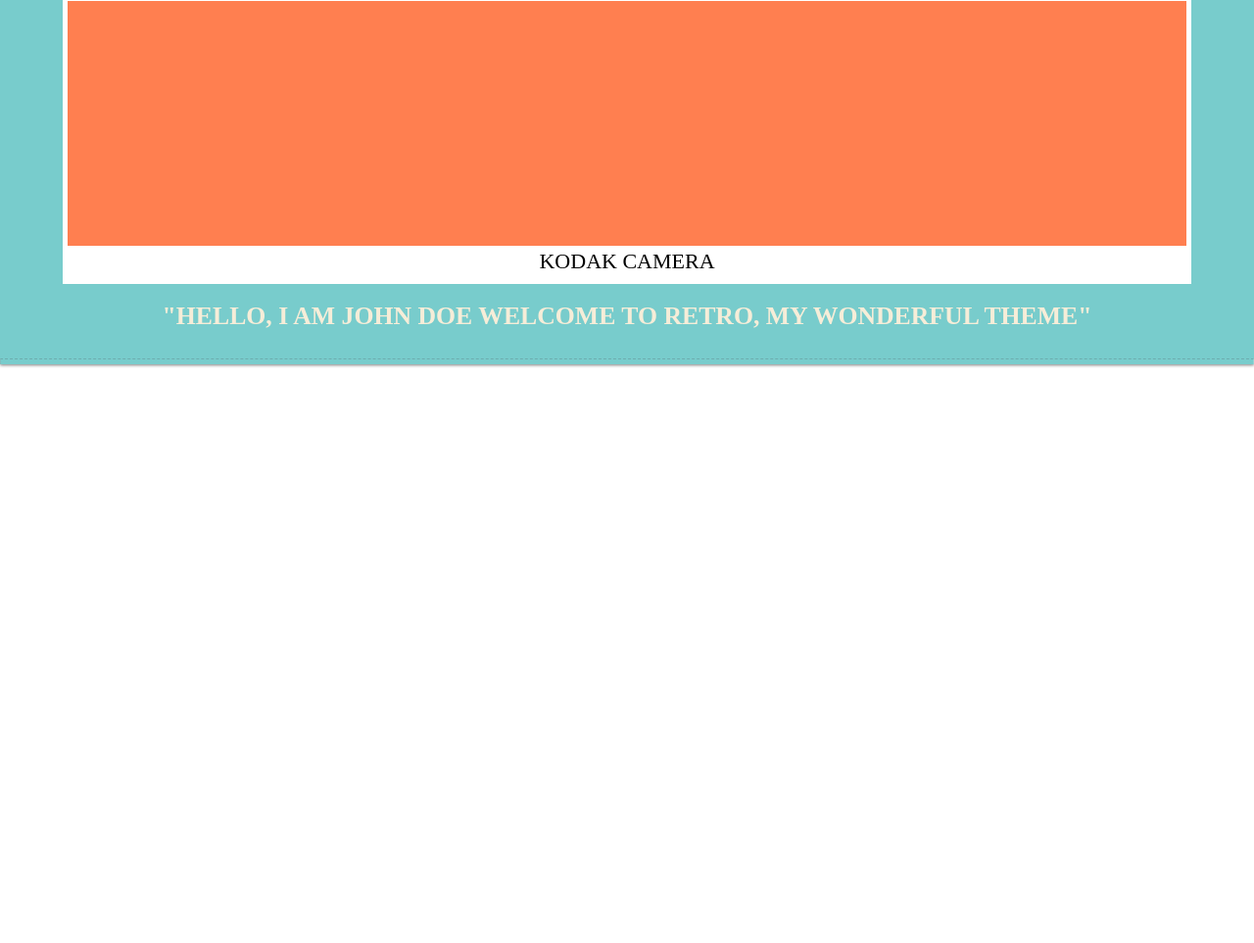
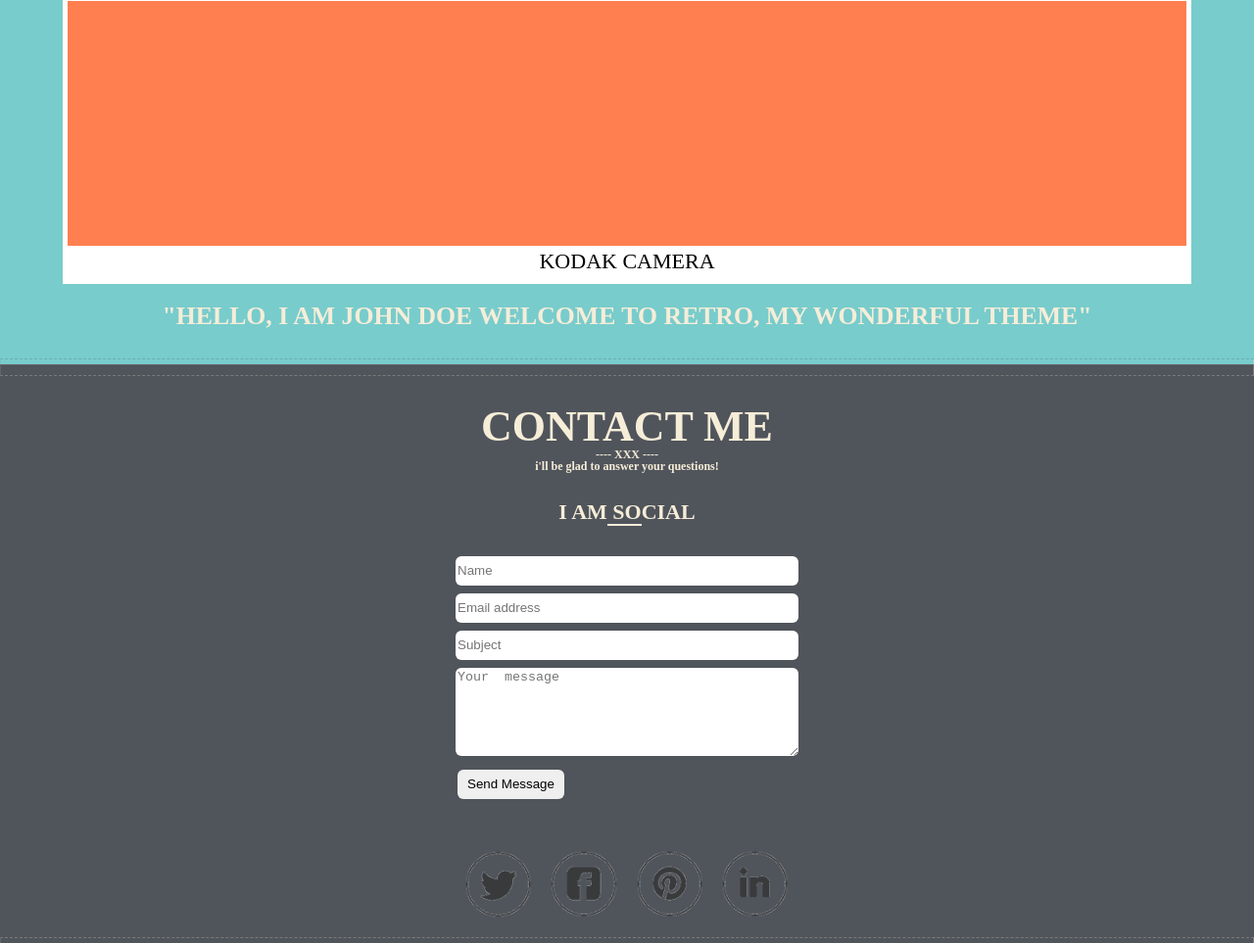
Before and after one commit to ag-vectivus/retro-website, a website: page dist/index.html in a window 1280 px wide. Shown: the part 238-1201 px from the top of the page at 98% size. Before the commit the page ends 800 px from the top, so only its background shows below. Drawn offline with Linux system fonts and the light colour scheme.

Commit message:
Create skeleton of footer and add basic style.

```diff
--- /dev/null
+++ b/src/scss/_footer.scss
@@ -0,0 +1,100 @@
+.footer {
+  font-size: 2.2rem;
+  color: $text-fair-color;
+  text-align: center;
+
+  background-color: $darkgrey-color;
+  @include transition-ease;
+
+  &__title {
+    margin: 3rem auto 0;
+    text-transform: uppercase;
+
+    &--caption {
+      font-size: 1.2rem;
+
+      &:last-of-type {
+        margin-bottom: 3rem;
+      }
+    }
+  }
+
+  &__social-title {
+    margin: 3rem auto 1rem;
+    text-transform: uppercase;
+
+    & span {
+      border-bottom: 2px solid $text-fair-color;
+    }
+  }
+
+  &__social-media {
+    @include flex-row;
+    width: 35rem;
+    margin: 3rem auto 1.5rem;
+  }
+
+  .social-media__button {
+    cursor: pointer;
+    width: 7rem;
+
+    &--image {
+      width: 100%;
+    }
+  }
+
+  &__form-container {
+    display: inline-block;
+    margin: 2rem auto;
+    width: 35rem;
+
+    .form {
+      margin: 2rem auto;
+
+
+      &__list {
+        list-style: none;
+      }
+
+      &__element {
+        height: 3rem;
+        margin: 0.4rem 0;
+        padding: 0.2rem;
+        width: 100%;
+        border-radius: 6px;
+        border: none;
+      }
+
+      &__textarea {
+        padding: 0.2rem;
+        height: 9rem;
+      }
+
+      &__button {
+        height: 3rem;
+        padding: 0.2rem 1rem;
+        border-radius: 6px;
+        float: left;
+        border: none;
+        text-transform: capitalize;
+        cursor: pointer;
+      }
+    }
+  }
+
+  &__dashline {
+    width: 100%;
+    padding: 0.5rem;
+
+    color: transparent;
+
+    opacity: 0.25;
+    border-bottom: 1px dashed $text-fair-color;
+
+    &--bottom {
+      padding: 0.25rem;
+      border-bottom: none;
+      border-top: 1px dashed $text-fair-color;
+    }
+  }
+}
--- a/src/scss/main.scss
+++ b/src/scss/main.scss
@@ -1,3 +1,4 @@
 @import 'config';
 @import 'navigation';
 @import 'header';
+@import 'footer';
```
Also changed, not shown: dist/index.html, dist/style/main.css.
